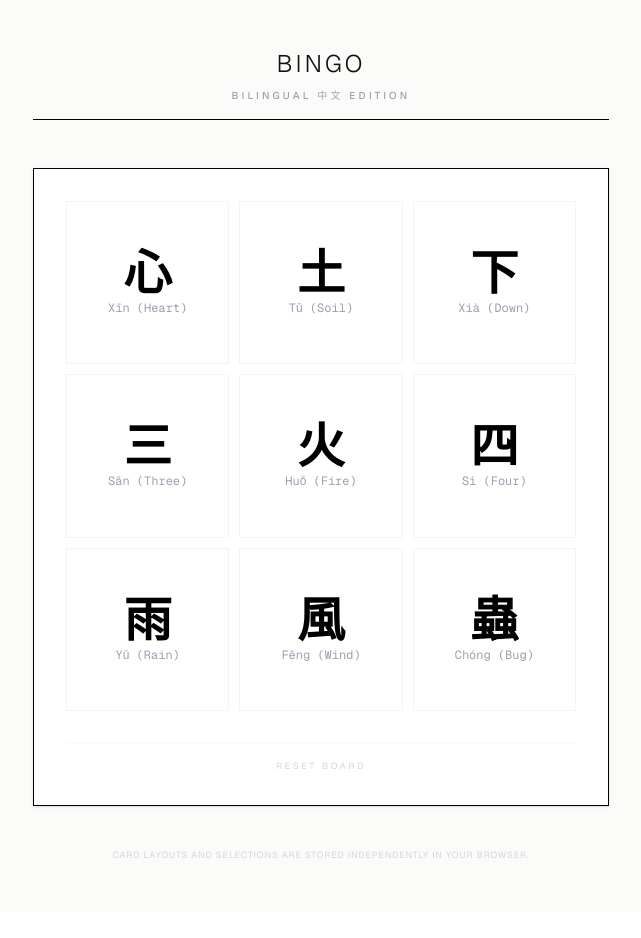
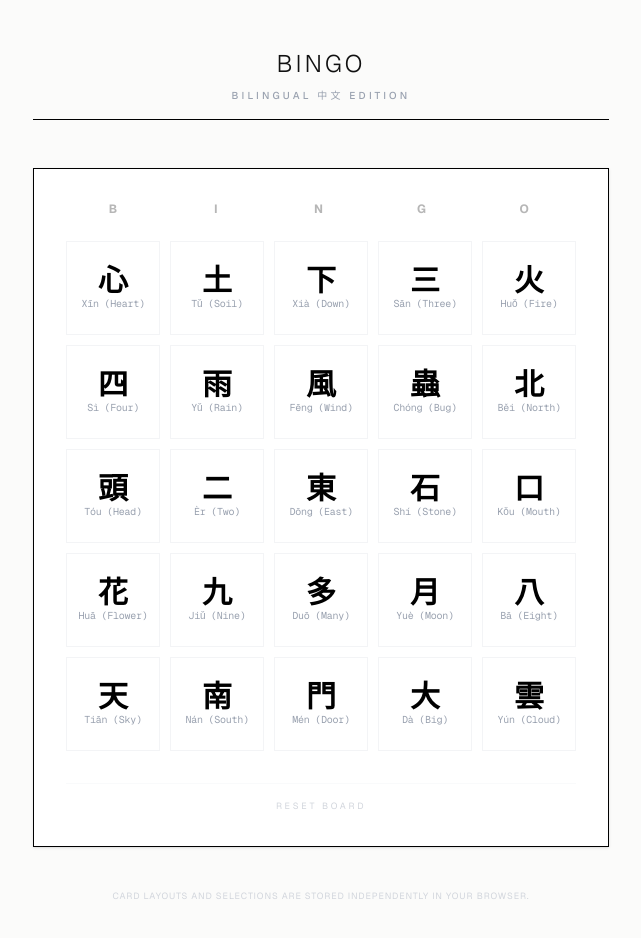
Before and after one commit to hypercubex/bingo, a Next.js app: page /chinese in a window 1280 px wide. Shown: the top 938 px of the page, without its empty margins (319-960 px from the left). Before the commit the page ends 912 px from the top, so only its background shows below. Built offline with nearby package versions, Linux system fonts and the light colour scheme.

Commit message:
fix: the player board should be 5x5

```diff
--- a/components/BingoBoard.tsx
+++ b/components/BingoBoard.tsx
@@ -8,6 +8,7 @@ const CARD_PREFIX = "bingo_card_";
 const CARD_TIME_PREFIX = "bingo_card_time_";
 const SELECTIONS_PREFIX = "bingo_selections_";
 const ONE_HOUR = 60 * 60 * 1000;
+const GRID_SIZE = 25; // Locked to 5x5 for all sets
 
 interface BingoBoardProps {
   activeSet: BingoSymbolSet;
@@ -22,7 +23,6 @@ export default function BingoBoard({ activeSet }: BingoBoardProps) {
   const [isLoaded, setIsLoaded] = useState<boolean>(false);
 
   const isChineseSet = activeSet.id === "chinese_phonetic";
-  const gridSize = isChineseSet ? 9 : 25;
 
   useEffect(() => {
     if (typeof window === "undefined") return;
@@ -46,13 +46,13 @@ export default function BingoBoard({ activeSet }: BingoBoardProps) {
     }
 
     // Reuse existing card if generated within the hour
-    if (parsedCard.length === gridSize && savedTime && now - parseInt(savedTime, 10) < ONE_HOUR) {
+    if (parsedCard.length === GRID_SIZE && savedTime && now - parseInt(savedTime, 10) < ONE_HOUR) {
       setCard(parsedCard);
     } else {
       const itemsToShuffle = activeSet.markers || [];
       const shuffled = [...itemsToShuffle]
         .sort(() => 0.5 - Math.random())
-        .slice(0, gridSize);
+        .slice(0, GRID_SIZE);
 
       localStorage.setItem(cacheKey, JSON.stringify(shuffled));
       localStorage.setItem(cacheTimeKey, now.toString());
@@ -71,7 +71,7 @@ export default function BingoBoard({ activeSet }: BingoBoardProps) {
     }
 
     setIsLoaded(true);
-  }, [activeSet, gridSize]);
+  }, [activeSet]);
 
   const toggleCell = (index: number): void => {
     let updated: number[];
@@ -116,17 +116,15 @@ export default function BingoBoard({ activeSet }: BingoBoardProps) {
         {/* Board Container */}
         <main className="bg-white border border-black p-4 sm:p-8 shadow-sm">
 
-          {/* Classic Bingo letters shown except on 3x3 layout */}
-          {!isChineseSet && (
-            <div className="grid grid-cols-5 gap-1 mb-6 text-center text-xs font-bold tracking-[0.4em] opacity-30 select-none">
-              {["B", "I", "N", "G", "O"].map((l) => (
-                <div key={l}>{l}</div>
-              ))}
-            </div>
-          )}
+          {/* Classic Bingo letters header */}
+          <div className="grid grid-cols-5 gap-1 mb-6 text-center text-xs font-bold tracking-[0.4em] opacity-30 select-none">
+            {["B", "I", "N", "G", "O"].map((l) => (
+              <div key={l}>{l}</div>
+            ))}
+          </div>
 
-          {/* Grid Layout */}
-          <div className={`grid gap-2.5 ${isChineseSet ? "grid-cols-3" : "grid-cols-5"}`}>
+          {/* Grid Layout (Uniform 5x5 Grid) */}
+          <div className="grid grid-cols-5 gap-2.5">
             {card.map((item, index) => {
               const isSelected = selectedCells.includes(index);
 
@@ -134,7 +132,7 @@ export default function BingoBoard({ activeSet }: BingoBoardProps) {
                 <button
                   key={index}
                   onClick={() => toggleCell(index)}
-                  className={`aspect-square relative flex items-center justify-center border p-2 text-center transition-all duration-300 cursor-pointer outline-none select-none ${
+                  className={`aspect-square relative flex items-center justify-center border p-1 text-center transition-all duration-300 cursor-pointer outline-none select-none ${
                     isSelected
                       ? "bg-black text-white border-black font-semibold"
                       : "bg-white text-black border-gray-100 hover:border-black"
@@ -142,7 +140,7 @@ export default function BingoBoard({ activeSet }: BingoBoardProps) {
                 >
                   {activeSet.id === "world_cup" ? (
                     /* World Cup Flags Render */
-                    <div className="w-full h-full flex flex-col items-center justify-center p-1">
+                    <div className="w-full h-full flex flex-col items-center justify-center p-0.5">
                       <img
                         src={`https://flagcdn.com/w80/${item}.png`}
                         alt="Flag"
@@ -156,17 +154,17 @@ export default function BingoBoard({ activeSet }: BingoBoardProps) {
                       )}
                     </div>
                   ) : isChineseSet ? (
-                    /* Traditional Chinese View */
-                    <div className="flex flex-col items-center justify-center h-full w-full gap-1">
+                    /* Highly Legible Chinese 5x5 layout adjustments */
+                    <div className="flex flex-col items-center justify-center h-full w-full gap-0.5">
                       <span className={`
                         font-bold leading-none block transition-all
-                        ${isSelected ? "text-red-500 scale-110" : "text-black"}
-                        text-3xl sm:text-5xl
+                        ${isSelected ? "text-red-500 scale-105" : "text-black"}
+                        text-2xl sm:text-3xl
                       `}>
                         {item.split(" ")[0]}
                       </span>
                       <span className={`
-                        font-mono tracking-normal leading-tight block text-[10px] sm:text-xs
+                        font-mono tracking-tight leading-tight block text-[8px] sm:text-[10px]
                         ${isSelected ? "text-white/60" : "text-gray-400"}
                       `}>
                         {item.substring(item.indexOf(" ") + 1)}
@@ -177,8 +175,8 @@ export default function BingoBoard({ activeSet }: BingoBoardProps) {
                     <span
                       className={`
                         leading-tight transition-all duration-300 break-words px-0.5
-                        ${activeSet.id === "mahjong" ? "text-3xl sm:text-4xl font-mono" : ""}
-                        ${activeSet.id === "words" ? "text-[9px] sm:text-[11px] uppercase" : ""}
+                        ${activeSet.id === "mahjong" ? "text-2xl sm:text-3xl font-mono" : ""}
+                        ${activeSet.id === "words" ? "text-[8px] sm:text-[10px] uppercase" : ""}
                         ${isSelected ? "opacity-30 line-through" : "opacity-100"}
                       `}
                     >
```
